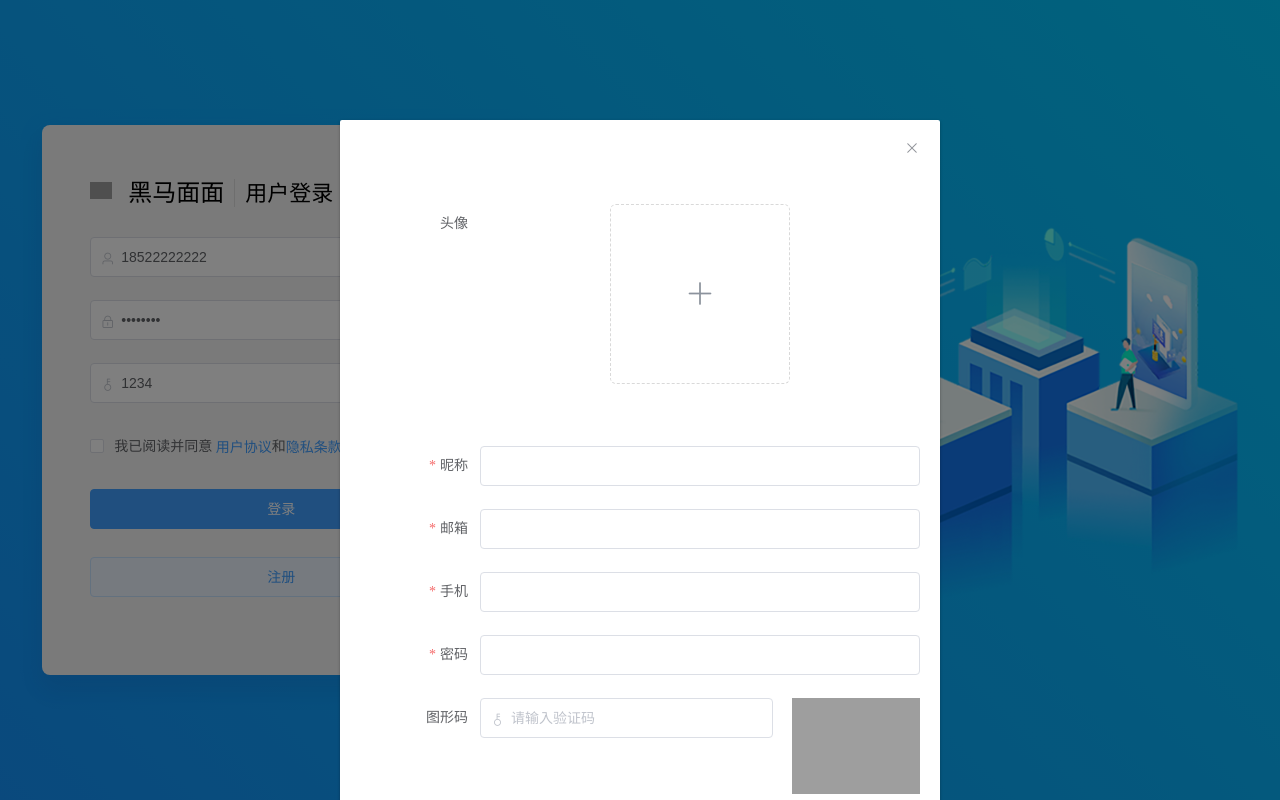
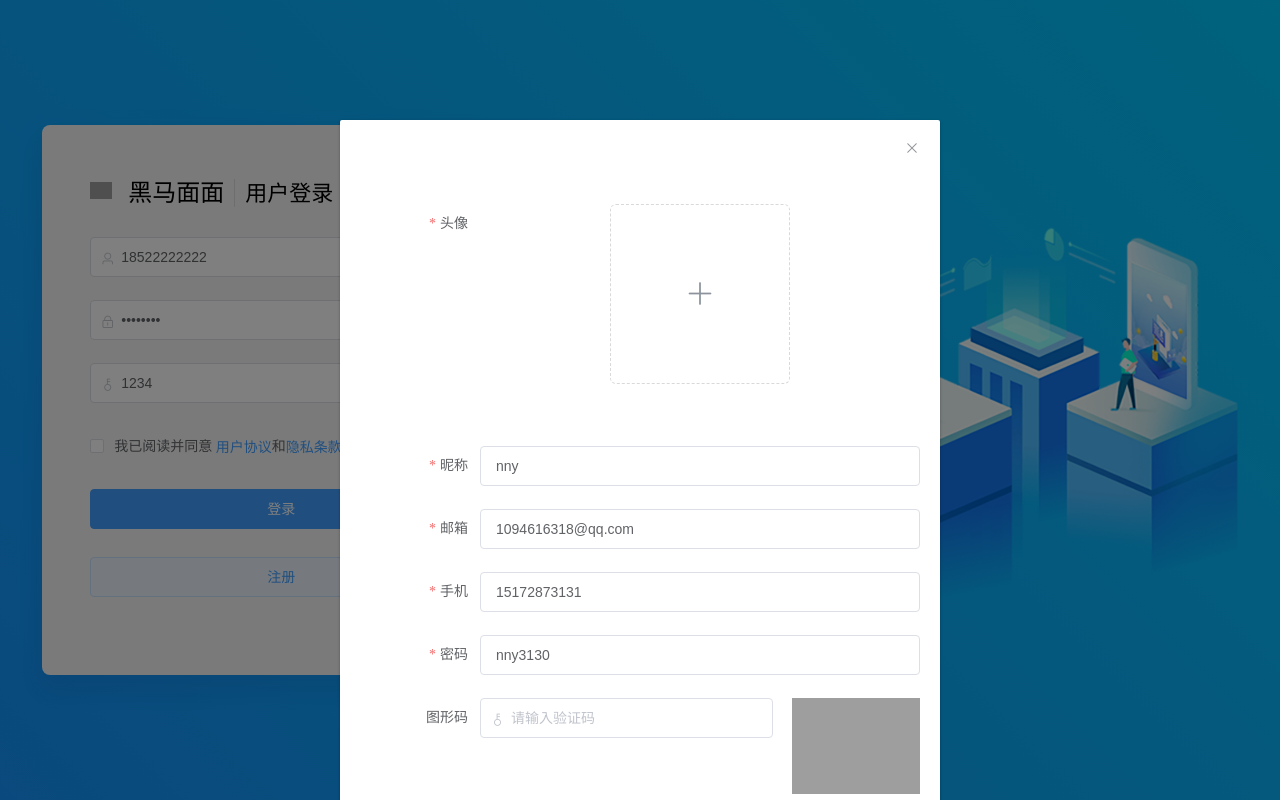
Before and after one commit to nwy123/MMproject, a Vue app: page /#/login in a window 1280 px wide. Both pictures are taken after a click on the button "注册". Built offline with nearby package versions, Linux system fonts and the light colour scheme; grey boxes are pictures that could not be loaded.

Commit message:
登录验证

```diff
--- a/src/api/login.js
+++ b/src/api/login.js
@@ -15,6 +15,7 @@ export function sendsms(data){
         data
     })
 }
+// 注册接口
 export function register(data){
     return request({
         url:'/register',
--- a/src/views/login/login.vue
+++ b/src/views/login/login.vue
@@ -110,7 +110,7 @@
       </el-form>
       <div slot="footer" class="dialog-footer">
         <el-button @click="registerFormVisible = false">取 消</el-button>
-        <el-button type="primary" @click="submitRegForm">确 定</el-button>
+        <el-button type="primary" @click="submitRegForm('regForm')">确 定</el-button>
       </div>
     </el-dialog>
   </div>
@@ -131,9 +131,9 @@ export default {
       },
       actions: process.env.VUE_APP_BASEURL + "/captcha?type=login",
       rules: {
-        // avatar:[
-        //   {required:true,message:'头像不能为空',trigger: "change"}
-        // ],
+        avatar:[
+          {required:true,message:'头像不能为空',trigger: "change"}
+        ],
         username: [{ required: true, message: "用户名不能为空" }],
         phone: [
           { required: true, message: "手机号不能为空" },
@@ -165,10 +165,10 @@ export default {
       formLabelWidth: "120px",
       regForm: {
         avatar:'',
-        username: "",
-        email: "",
-        phone: "",
-        password: "",
+        username: "nny",
+        email: "1094616318@qq.com",
+        phone: "15172873131",
+        password: "nny3130",
         imgCode: "",
         rcode: ""
       },
@@ -248,7 +248,10 @@ export default {
     },
     // 文件上传
     handleAvatarSuccess(res, file) {
+      window.console.log(res);
         this.imageUrl = URL.createObjectURL(file.raw);
+        // 准备提交的数据
+      this.regForm.avatar = res.data.file_path;
       },
       beforeAvatarUpload(file) {
         const isJPG = file.type === 'image/jpeg';
@@ -302,12 +305,22 @@ export default {
 
 
       //点击注册
-      submitRegForm(){
-        this.$refs.regForm.validate(valid => {
+      submitRegForm(formName){
+        window.console.log(111)
+        this.$refs[formName].validate(valid => {
           if(valid){
-            // 注册接口
+            // 注册接口、
+            window.console.log('注册成功')
             register(this.regForm).then(res =>{
               window.console.log(res)
+              if (res.data.code === 200) {
+              // 头像也要清空哦
+              this.imageUrl = "";
+              // 关闭弹框
+              this.registerFormVisible = false;
+              // 提示用户
+              this.$message.success("注册成功")
+            }
             })
 
           }else {
```
